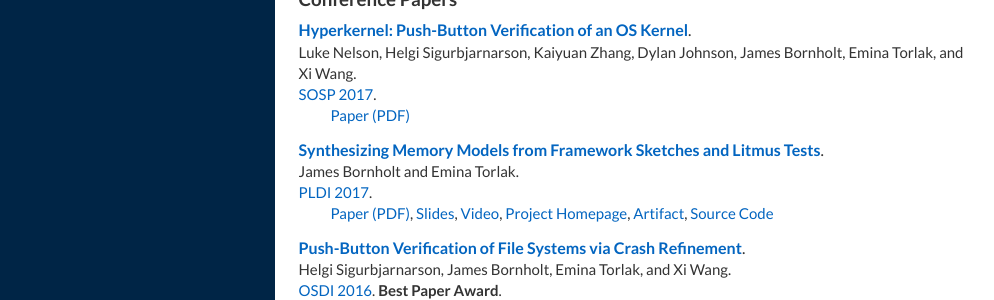
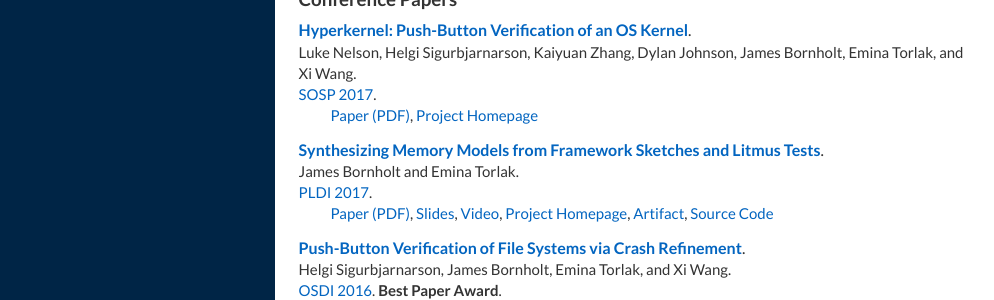
Before and after one commit to jamesbornholt/homepage, a Jekyll site: the page built from index.md, in a window 1280 px wide and 900 px high, scrolled down 379 px. Shown: the part 154-454 px from the top of the window, without its empty margins (136-1130 px from the left). Built offline with Jekyll 4.4.1, drawn with Linux system fonts in a browser that asks for light colours.

```diff
--- a/_data/papers.yml
+++ b/_data/papers.yml
@@ -13,10 +13,12 @@
   type: conference
   venue: "SOSP 2017"
   venue_url: "https://www.sigops.org/sosp/sosp17/"
-  url: "papers/hyperkernel-sosp17.pdf"
+  url: "https://dx.doi.org/10.1145/3132747.3132748"
   links:
     - text: "Paper (PDF)"
       url: "papers/hyperkernel-sosp17.pdf"
+    - text: "Project Homepage"
+      url: "https://locore.cs.washington.edu/hyperkernel/"
 
 - title: "Toward a DNA-Based Archival Storage System"
   authors: "James Bornholt, Randolph Lopez, Douglas M. Carmean, Luis Ceze, Georg Seelig, and Karin Strauss"
```
